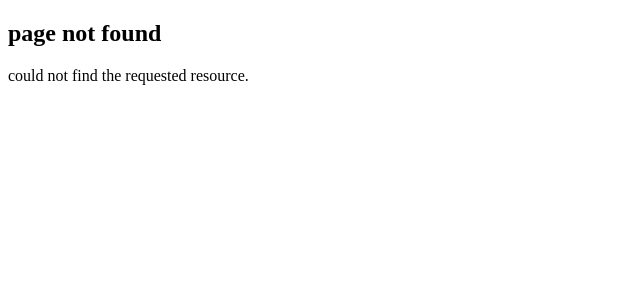
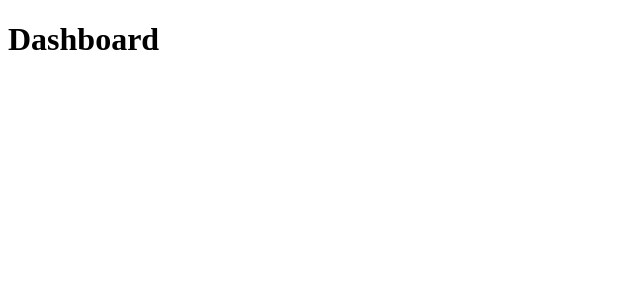
Before and after one commit to vinciCode999/next-course, a Next.js app in the folder hello-world/: page /dashboard in a window 1280 px wide. Before the commit this address had no page. Shown: the top 300 px of the page, without its empty margins (0-640 px from the left). Built offline with nearby package versions, Linux system fonts and the light colour scheme.

Commit message:
lesson6: file colocation

```diff
--- /dev/null
+++ b/hello-world/src/app/dashboard/line-chart.tsx
@@ -0,0 +1,3 @@
+export default function LineChart(){
+  return <h2>Line Chart.</h2>
+}
--- /dev/null
+++ b/hello-world/src/app/dashboard/page.tsx
@@ -0,0 +1,8 @@
+function BarChart(){
+  return <h2>Bar Chart.</h2>
+}
+//always make sure you export a page as default
+
+export default function Dashboard(){
+  return <h1>Dashboard</h1>;
+}
```
